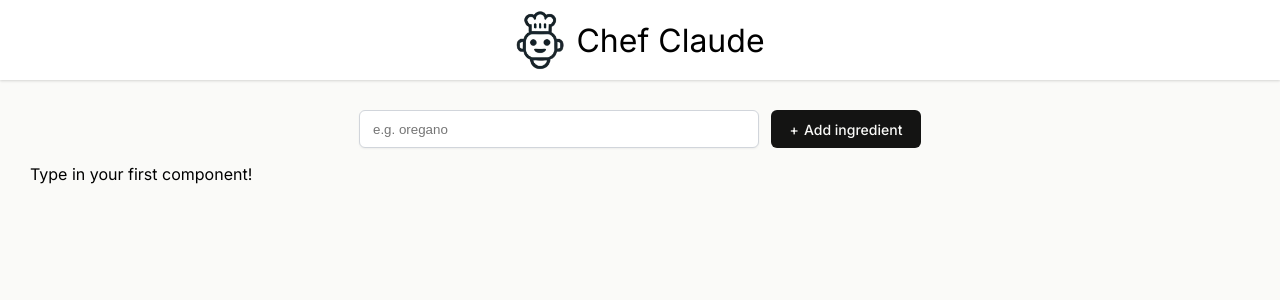
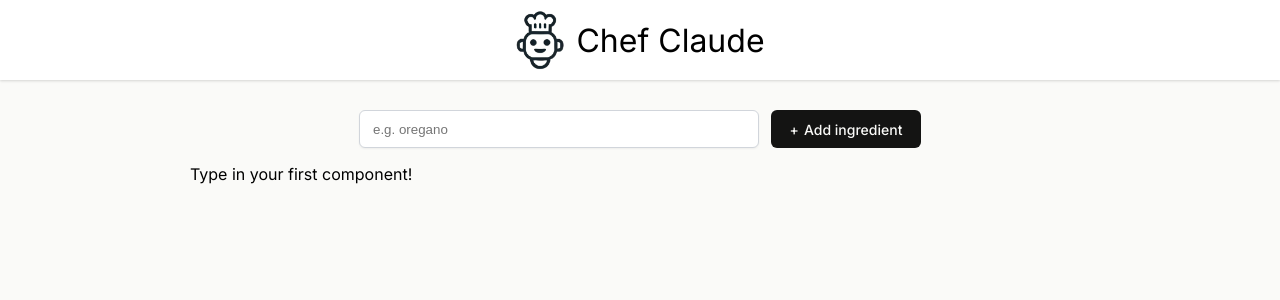
Before and after one commit to MaximilianGiesen/chef-claude, a React (Vite) app in the folder chef claude/: page / in a window 1280 px wide. Shown: the top 300 px of the page. Built offline with nearby package versions, Linux system fonts and the light colour scheme; no server answers.

Commit message:
chore: Adjusted main styling

```diff
--- a/chef claude/src/index.css
+++ b/chef claude/src/index.css
@@ -8,6 +8,7 @@ body {
     background-color: #FAFAF8;
 }
 
+
 header {
     display: flex;
     justify-content: center;
@@ -16,6 +17,11 @@ header {
     height: 80px;
     background-color: white;
     box-shadow: 0px 1px 3px 0px rgba(0, 0, 0, 0.10), 0px 1px 2px 0px rgba(0, 0, 0, 0.06);
+}
+
+main {
+    max-width: 960px;
+    margin: auto;
 }
 
 header > img {
```
